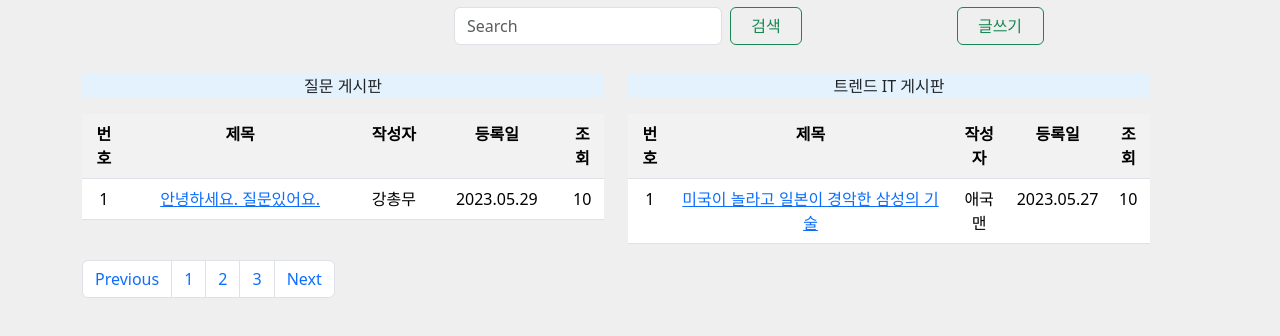
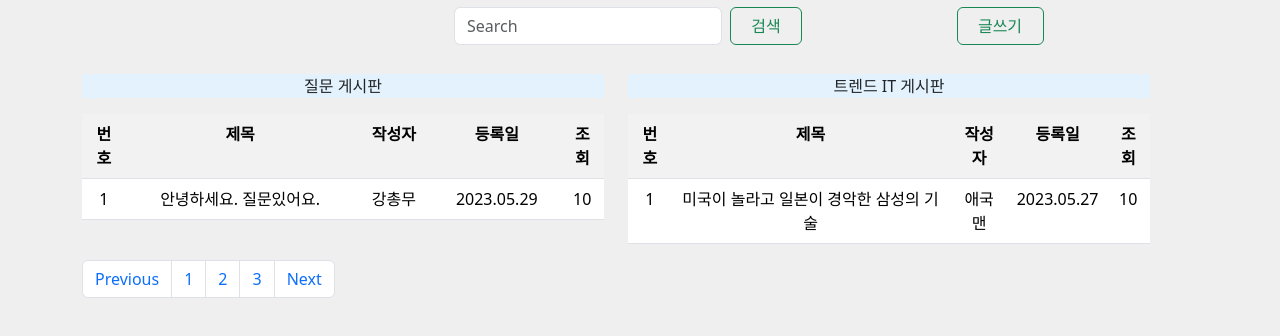
Before and after one commit to MITE2023/project, a plain HTML site: page html/Mainpage_Login.html in a window 1280 px wide. Shown: the part 328-664 px from the top of the page. Drawn offline with nearby package versions, Linux system fonts and the light colour scheme; files that its build step writes are made by us from their sources.

Commit message:
id='post_title' 만들고 해당 css에 하이퍼링크, 줄 넘김시 ... 구현

```diff
--- a/css/Mainpage.css
+++ b/css/Mainpage.css
@@ -4,6 +4,13 @@
 #border_style{
     border: 1px solid #42a0e2;
 }
+
+#post_title{
+  text-overflow: ellipsis;
+  text-decoration: none;
+  color: inherit;
+}
+
 .list-group-item{
     background-color: #efefef;
 }
--- a/html/Mainpage_Login.html
+++ b/html/Mainpage_Login.html
@@ -6,7 +6,7 @@
     <meta name="viewport" content="width=device-width, initial-scale=1.0">
     <title>mainpage_Login</title>
     <link href="https://cdn.jsdelivr.net/npm/bootstrap@5.3.0-alpha3/dist/css/bootstrap.min.css" rel="stylesheet" integrity="sha384-KK94CHFLLe+nY2dmCWGMq91rCGa5gtU4mk92HdvYe+M/SXH301p5ILy+dN9+nJOZ" crossorigin="anonymous">
-    <link href="Mainpage.css" rel="stylesheet">
+    <link rel="stylesheet" href="Mainpage.css">
   </head>
 <body style="background-color: #efefef;">
     <nav class="navbar navbar-expand-lg" style="background-color: #e3f2fd;">
@@ -78,7 +78,7 @@
                             </tr>
                             <tr>
                                 <td class="col-sm-1">1</td>
-                                <td><a href="#">안녕하세요. 질문있어요.</a></td>
+                                <td><a href="#" id="post_title">안녕하세요. 질문있어요.</a></td>
                                 <td>강총무</td>
                                 <td>2023.05.29</td>
                                 <td class="col-sm-1">10</td>
@@ -97,7 +97,7 @@
                             </tr>
                             <tr>
                                 <td class="col-sm-1">1</td>
-                                <td><a href="#">미국이 놀라고 일본이 경악한 삼성의 기술</a></td>
+                                <td><a href="#" id="post_title">미국이 놀라고 일본이 경악한 삼성의 기술</a></td>
                                 <td>애국맨</td>
                                 <td>2023.05.27</td>
                                 <td class="col-sm-1">10</td>
```
Also changed, not shown: html/View_content_Login.html (+2 -1 lines).
